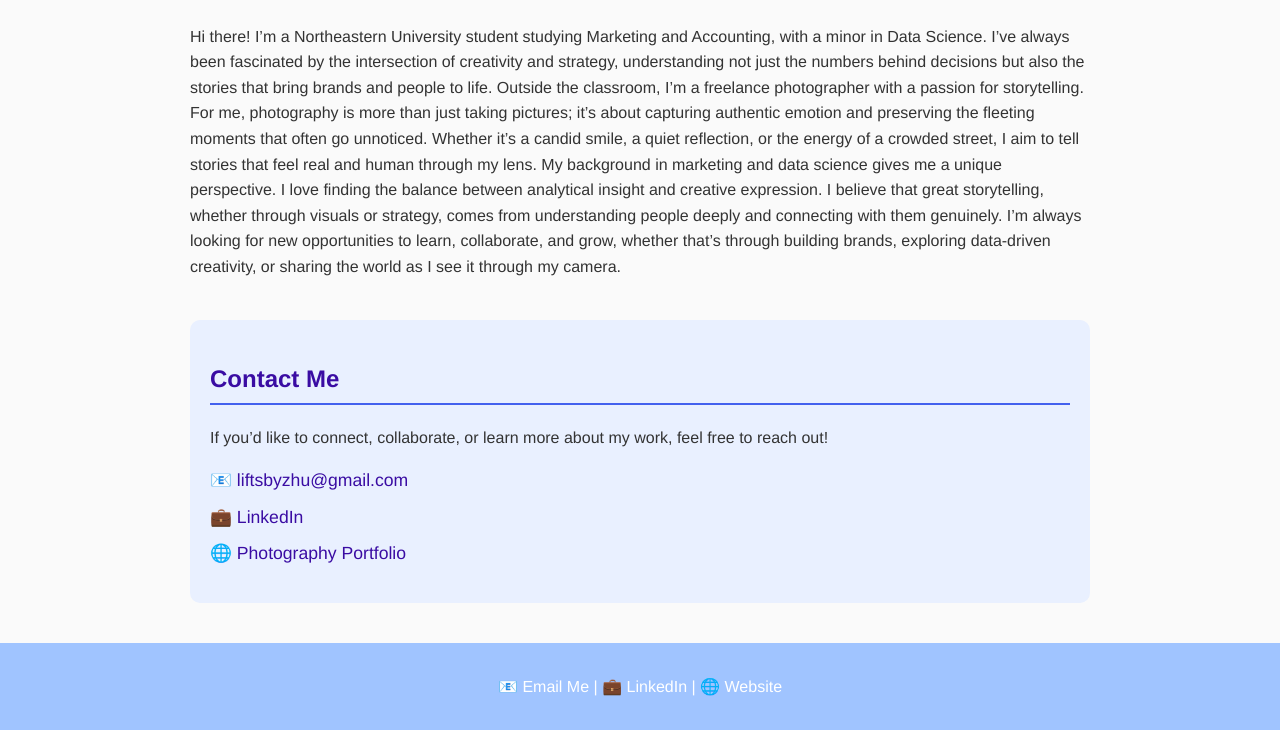
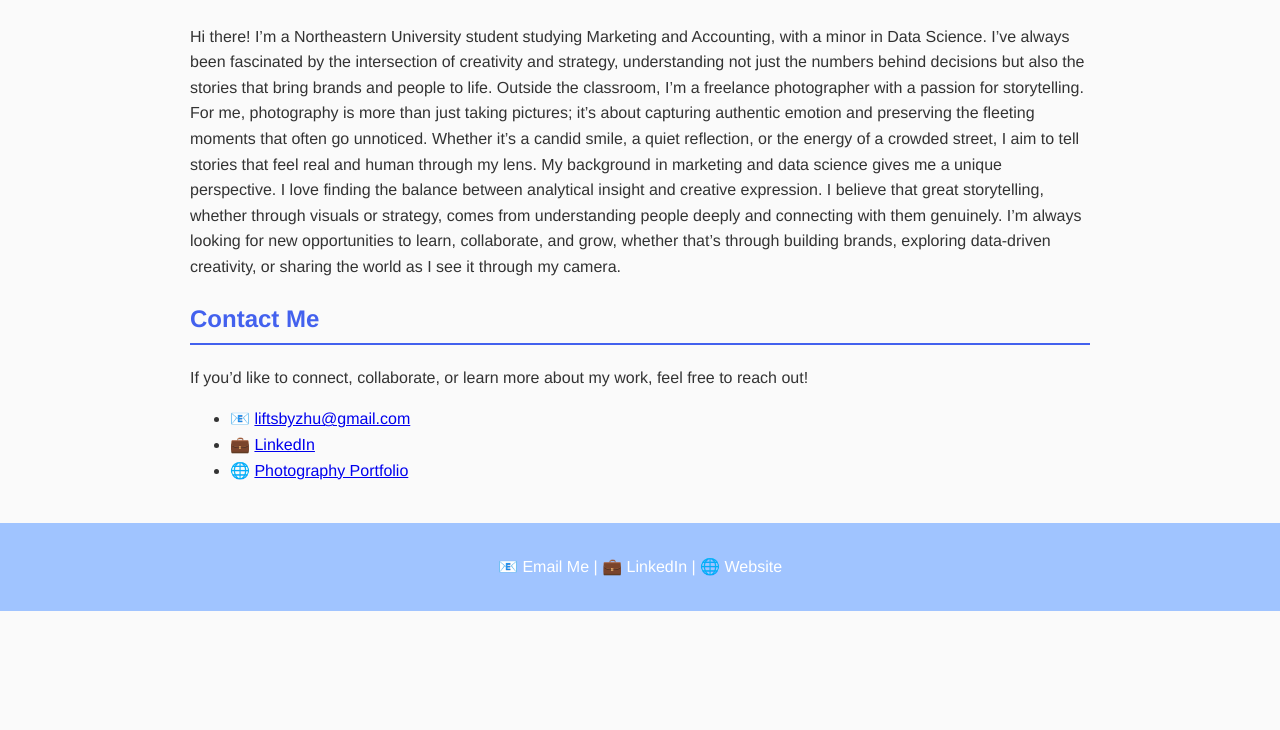
Before and after one commit to zhuwendy2/Wendy-Website, a plain HTML site: page index.html in a window 1280 px wide. Shown: the part 773-1503 px from the top of the page. After the commit the page ends 1384 px from the top, so only its background shows below. Drawn offline with Linux system fonts and the light colour scheme.

Commit message:
Remove redundant CSS rules

```diff
--- a/style.css
+++ b/style.css
@@ -1,4 +1,3 @@
-
 body {
     font-family: 'Helvetica Neue', Arial, sans-serif;
     margin: 0;
@@ -7,7 +6,6 @@ body {
     color: #333;
     line-height: 1.6;
 }
-
 
 header {
     background-color: #a0c4ff;
@@ -49,37 +47,6 @@ h2 {
     box-shadow: 0 4px 8px rgba(0,0,0,0.1);
 }
 
-#contact {
-    background-color: #e9f0ff;
-    padding: 20px;
-    margin-top: 40px;
-    border-radius: 10px;
-}
-
-#contact h2 {
-    color: #3a0ca3;
-}
-
-#contact ul {
-    list-style: none;
-    padding: 0;
-}
-
-#contact li {
-    margin: 8px 0;
-    font-size: 1.1em;
-}
-
-#contact a {
-    color: #3a0ca3;
-    text-decoration: none;
-}
-
-#contact a:hover {
-    text-decoration: underline;
-}
-
-/* Footer */
 footer {
     background-color: #a0c4ff;
     color: #fff;
```
